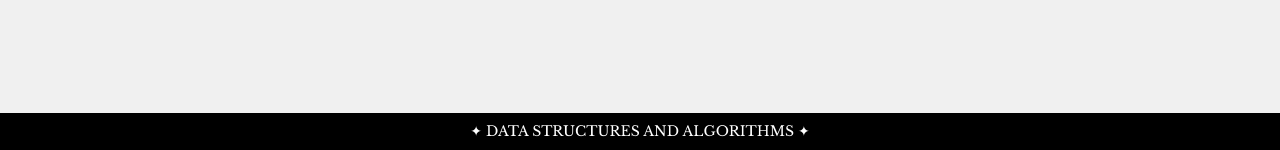
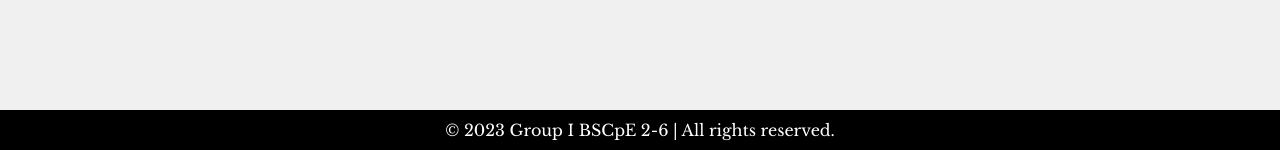
Before and after one commit to ardy-dl/PORTFOLIO_FLASK, a Flask app: page /queue in a window 1280 px wide. Shown: the part 650-800 px from the top of the page. Run offline with Flask 3, Linux system fonts and the light colour scheme; data that the repository does not hold is empty; some libraries are stand-ins or nearby versions.

Commit message:
update footer

```diff
--- a/flask_portfolio-main/templates/queue.html
+++ b/flask_portfolio-main/templates/queue.html
@@ -210,7 +210,7 @@
     <!--Footer-->
     <footer class="footer-section">
         <div class="container text-center text-white py-2">
-            <p>✦ DATA STRUCTURES AND ALGORITHMS ✦</p>
+            &copy; 2023 Group I BSCpE 2-6 | All rights reserved.
         </div>
     </footer>
 
```
